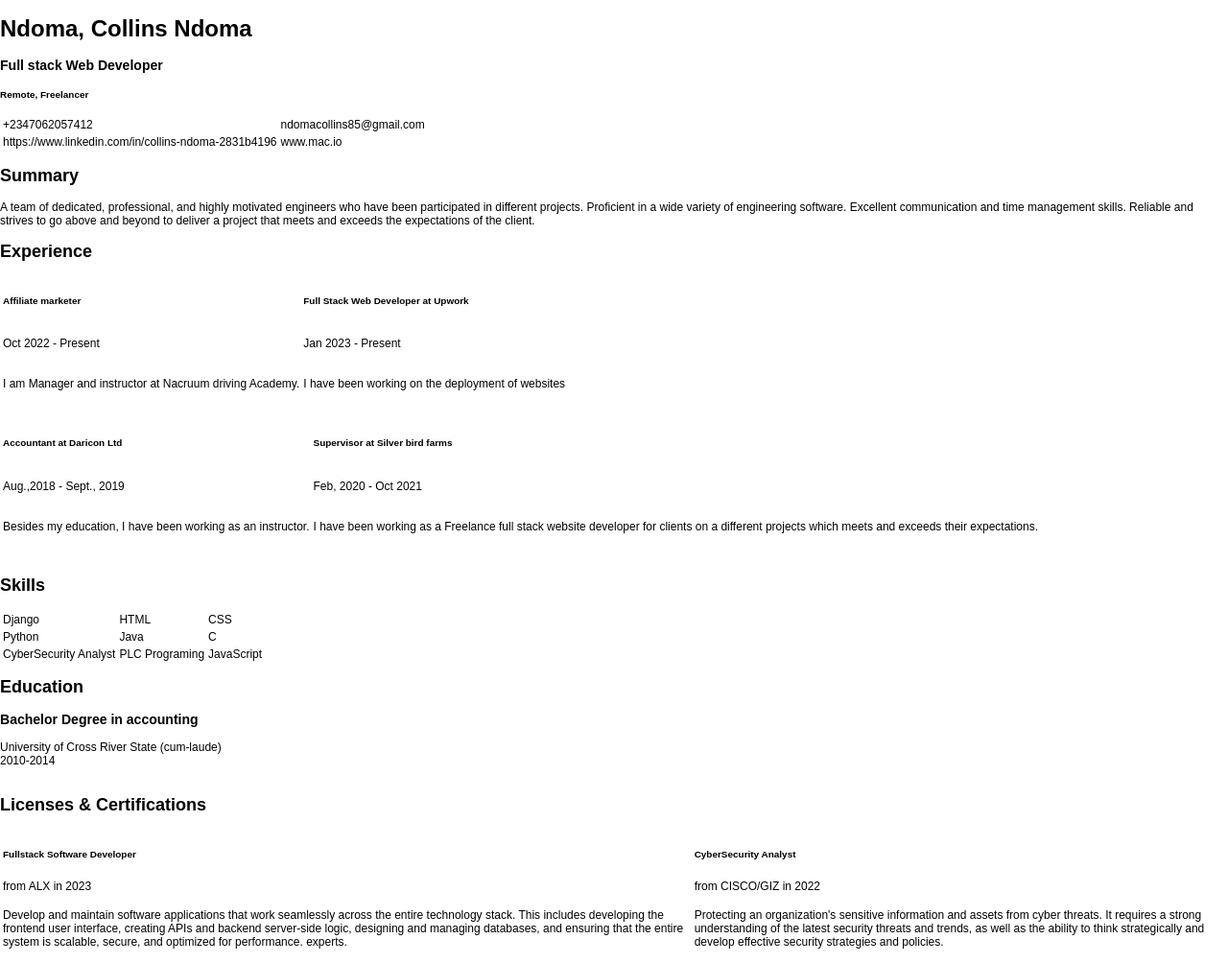
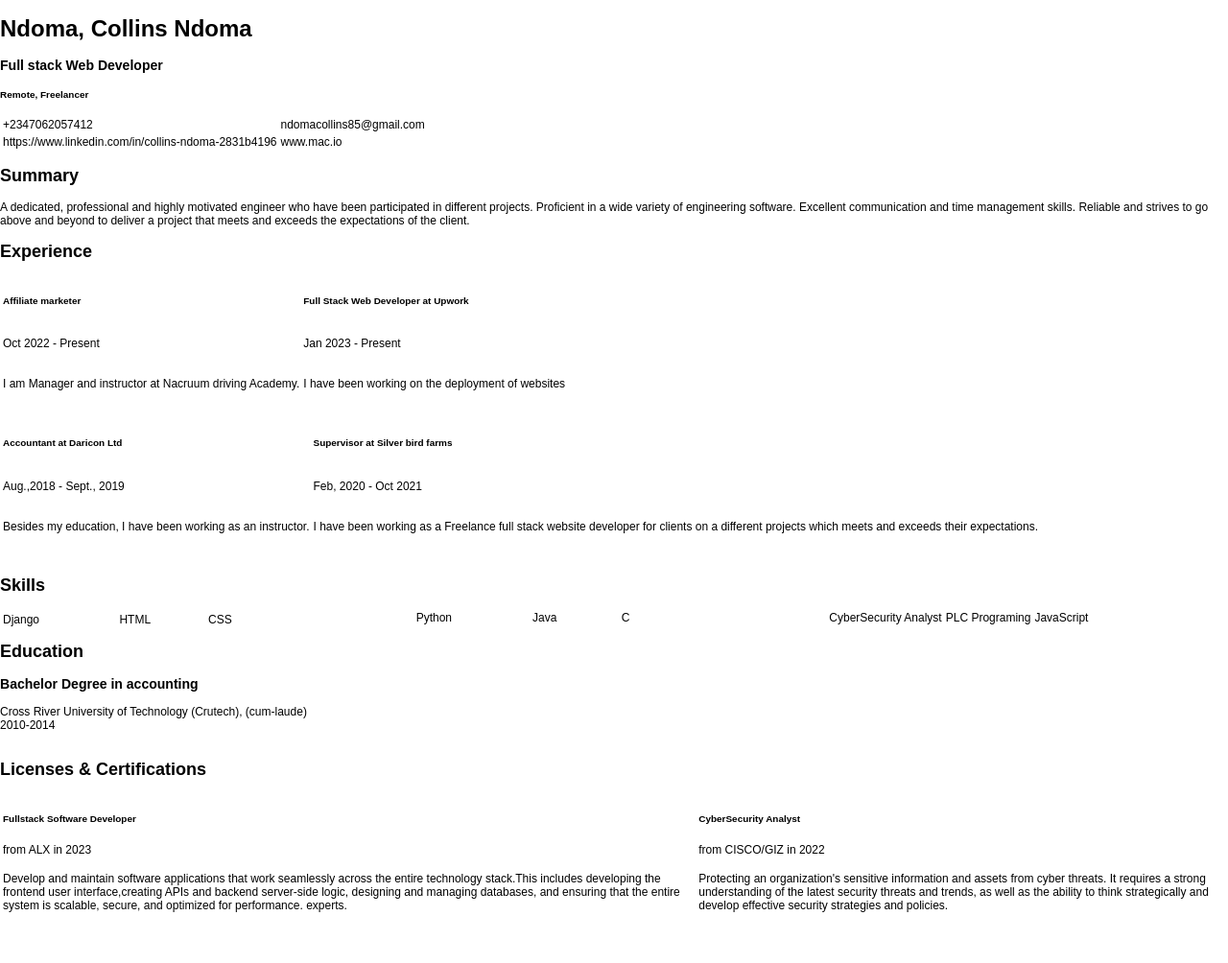
Before and after one commit to 123collins/mycv, a Django app: template mycv/cvapp/templates/invoice.html in a window 1280 px wide. Shown: the whole page at 96% size. After the commit the page ends 951 px from the top, so only its background shows below. Run offline with Django 4.2, Linux system fonts and the light colour scheme; the template is opened without the code that fills it, so the values that code supplies are empty.

Commit message:
my first django project

```diff
--- a/mycv/cvapp/templates/index.html
+++ b/mycv/cvapp/templates/index.html
@@ -71,7 +71,7 @@
     <div class="row">
       <div class="col-md-6">
         <h2 class="h3 mb-3">About Me</h2>
-        <p>Hello! this is mac.io. A dedicated, professional, and highly motivated engineers who have been participated in different projects. Proficient in a wide variety of engineering software. Excellent communication and time management skills. Reliable and strives to go above and beyond to deliver a project that meets and exceeds the expectations of the client.</p>
+        <p>Hello! this is mac.io. A dedicated, professional, and highly motivated software developer. Excellent communication and time management skills. Reliable and strives to go above and beyond to deliver a project that meets and exceeds the expectations of the client.</p>
       </div>
       <div class="col-md-5 offset-md-1">
         <div class="row mt-2">
@@ -156,7 +156,7 @@
         <div class="card-body">
           <div class="h5 mb-1">Manager<span class="text-muted h6"> at mac.io</span></div>
           <div class="text-muted text-small mb-2">Oct 2021 - Present</div>
-          <div>I am Manager and instructor at mac.io educational youtube channel. Which makes different software and electronics projects and courses. </div>
+          <div>I am a Manager at silver bird farms. </div>
         </div>
       </div>
       <div class="timeline-card timeline-card-primary card shadow-sm">
@@ -189,7 +189,7 @@
     <div class="timeline">
       <div class="timeline-card timeline-card-success card shadow-sm">
         <div class="card-body">
-          <div class="h5 mb-1">Bachelor Degree in accounting <span class="text-muted h6">from University of Cross River State</span></div>
+          <div class="h5 mb-1">Bachelor Degree in accounting <span class="text-muted h6">from Cross River University of Technology (Crutech) </span></div>
           <div class="text-muted text-small mb-2">2010 - 2014</div>
           <div>Financial Accounting knowledge with better understanding in disciplined and formal way.</div>
         </div>
--- a/mycv/cvapp/templates/invoice.html
+++ b/mycv/cvapp/templates/invoice.html
@@ -13,7 +13,7 @@
       font-family: 'Source Sans Pro', sans-serif;
       -webkit-font-smoothing: subpixel-antialiasing;
     }
-    .skillsss {
+    .skills {
       column-count: 3;
     }
     .card {
@@ -69,7 +69,7 @@
           <div class="section row">
               <h2 class="col">Summary</h2>
               <div class="section-text col-right"><span class="key">
-                A team of dedicated, professional, and highly motivated engineers who have been participated in different projects. Proficient
+                A dedicated, professional and highly motivated engineer who have been participated in different projects. Proficient
                 in a wide variety of engineering software. Excellent communication and time management skills. Reliable and
                 strives to go above and beyond to deliver a project that meets and exceeds the expectations of the client.
               </div>
@@ -141,7 +141,7 @@
               <h2 class="col">Education</h2>
               <div class="section-text col-right">
                   <h3><span class="emph">Bachelor Degree </span> in accounting</h3>
-                  <div>University of Cross River State (cum-laude)
+                  <div>Cross River University of Technology (Crutech), (cum-laude)
                   </div>
                   <div class="row">
                       <div class="col-right light">2010-2014</div>
@@ -163,7 +163,7 @@
               <td>from CISCO/GIZ in 2022</td>
             </tr>
             <tr>
-              <td><p>Develop and maintain software applications that work seamlessly across the entire technology stack. This includes developing the frontend user interface, creating APIs and backend server-side logic, designing and managing databases, and ensuring that the entire system is scalable, secure, and optimized for performance.
+              <td><p>Develop and maintain software applications that work seamlessly across the entire technology stack.This includes developing the frontend user interface,creating APIs and backend server-side logic, designing and managing databases, and ensuring that the entire system is scalable, secure, and optimized for performance.
                 experts.
               </p></td>
               <td><p> Protecting an organization's sensitive information and assets from cyber threats. It requires a strong understanding of the latest security threats and trends, as well as the ability to think strategically and develop effective security strategies and policies.
```
